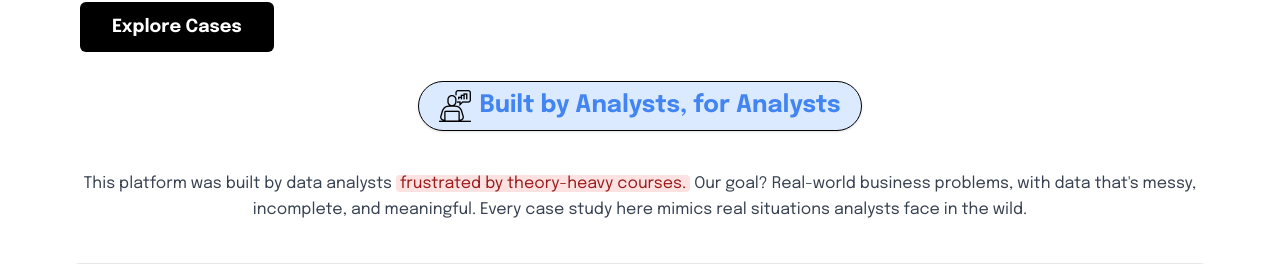
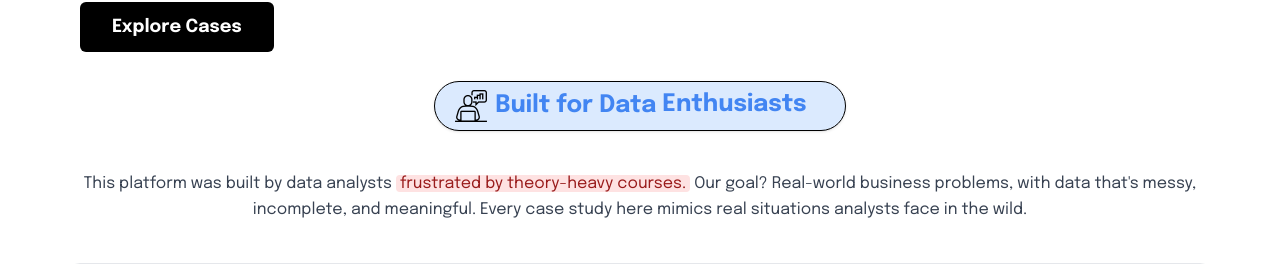
Before and after one commit to castudies/casestudies, a Django app: page / in a window 1280 px wide. Shown: the part 395-659 px from the top of the page. Run offline with Django 5.2, Linux system fonts and the light colour scheme; data that the repository does not hold is empty.

Commit message:
styled homepage

```diff
--- a/casestudies/templates/casestudies/index.html
+++ b/casestudies/templates/casestudies/index.html
@@ -39,7 +39,7 @@
 <!-- ===================
   Hero Section
 =================== -->
-<div class="bg-[#ffffff] mt-4 py-6 md:pt-7 md:pb-6 px-4 rounded-2xl max-w-6xl mx-auto mb-4 md:mb-4">
+<div class="bg-[#ffffff] mt-4 py-6 md:pt-7 md:pb-6 px-4 rounded-2xl max-w-6xl mx-auto mb-4 md:mb-4" data-aos="fade-up">
     <div class="flex flex-col md:flex-row items-center md:items-stretch justify-between gap-8">
         <!-- Left: Hero Text -->
         <div class="flex-1 flex flex-col justify-center text-left md:pr-8">
@@ -108,19 +108,24 @@ document.addEventListener("DOMContentLoaded", () => {
 <!-- ===================
   Built by Analysts Section
 =================== -->
-<div class="max-w-6xl mx-auto py-4 md:pt-0 md:pb-8">
+<div class="max-w-6xl mx-auto py-4 md:pt-0 md:pb-8" data-aos="fade-up" data-aos-delay="100">
   <div class="custom-mt-80px flex justify-center mt-2 mb-10">
     <div class="inline-flex flex-wrap items-center justify-center gap-2 bg-blue-100 text-primary rounded-full px-3 py-2 md:px-5 md:py-2 font-semibold text-base md:text-2xl shadow border border-black ">
       <img src="{% static 'icons/business-analyst.png' %}" alt="Analyst" class="w-6 h-6 md:w-8 md:h-8">
-      <span class="text-center">Built by Analysts, for Analysts</span>
+      <span class="text-center">Built for Data <span class="ticker-wrapper"><span id="ticker-list">
+        <span class="ticker-word">Enthusiasts</span>
+        <span class="ticker-word">Practitioners</span>
+        <span class="ticker-word">Strategists</span>
+        <span class="ticker-word">Enthusiasts</span>
+      </span></span></span>
     </div>
   </div>
-  <div class="flex-1 text-center">
+  <div class="flex-1 text-center" data-aos="fade-up" data-aos-delay="200">
     <p class="text-base md:text-lg text-gray-700 leading-relaxed mb-10">
       This platform was built by data analysts <span class="bg-red-100 text-red-800 px-1 rounded">frustrated by theory-heavy courses.</span> Our goal? Real-world business problems, with data that's messy, incomplete, and meaningful. Every case study here mimics real situations analysts face in the wild.
     </p>
   </div>
-  <div class="bg-gradient-to-br from-blue-50 to-white rounded-2xl shadow-lg p-8 md:p-14 border border-black/10 mb-10">
+  <div class="bg-gradient-to-br from-blue-50 to-white rounded-2xl shadow-lg p-8 md:p-14 border border-black/10 mb-10" data-aos="zoom-in" data-aos-delay="300">
     <div class="flex flex-col md:flex-row analyst-flex-row items-stretch gap-10">
       <!-- Left: Video and Description -->
       <div class="analyst-left flex flex-col items-center md:items-start">
@@ -184,11 +189,56 @@ document.addEventListener("DOMContentLoaded", () => {
     </div>
   </div>
 </div>
+<style>
+.ticker-wrapper {
+  display: inline-block;
+  position: relative;
+  overflow: hidden;
+  vertical-align: middle;
+  height: 1.2em;
+  min-width: 7ch;
+}
+#ticker-list {
+  display: flex;
+  flex-direction: column;
+  transition: transform 0.5s cubic-bezier(0.4,0,0.2,1);
+}
+.ticker-word {
+  height: 1.2em;
+  line-height: 1.2em;
+  display: block;
+  text-align: left;
+}
+</style>
+<script>
+const tickerList = document.getElementById("ticker-list");
+let tickerIndex = 0;
+const totalWords = 3; // Enthusiasts, Practitioners, Strategists
+const wordHeight = 1.2; // em
+
+function nextTickerWord() {
+  tickerIndex++;
+  tickerList.style.transition = 'transform 0.5s cubic-bezier(0.4,0,0.2,1)';
+  tickerList.style.transform = `translateY(-${tickerIndex * wordHeight}em)`;
+
+  if (tickerIndex === totalWords) {
+    setTimeout(() => {
+      tickerList.style.transition = 'none';
+      tickerList.style.transform = 'translateY(0)';
+      tickerIndex = 0;
+    }, 500); // match transition duration
+  }
+}
+
+document.addEventListener("DOMContentLoaded", () => {
+  setInterval(nextTickerWord, 2000);
+});
+</script>
 
 <!-- ===================
   Skills Section
 =================== -->
-<div class="max-w-6xl mx-auto py-4 md:pt-0 md:pb-8">
+<div class="max-w-6xl mx-auto py-4 md:pt-0 md:pb-8" data-aos="fade-up">
     <div class="text-center mb-12">
         <div class="inline-flex flex-wrap items-center justify-center gap-2 bg-blue-100 text-primary rounded-full px-3 py-2 md:px-5 md:py-2 font-semibold text-base md:text-2xl shadow mb-6 leading-relaxed border border-black">
             <img src="{% static 'icons/cognitive.png' %}" alt="Notification" class="w-4 h-4 md:w-8 md:h-8">
@@ -201,42 +251,42 @@ document.addEventListener("DOMContentLoaded", () => {
 
     <div class="grid grid-cols-1 md:grid-cols-2 lg:grid-cols-3 gap-6">
         <!-- Data Exploration & EDA -->
-        <div class="bg-white border border-black rounded-lg p-6 transition-all duration-200 ease-in-out hover:shadow-[8px_8px_0_0_#000] hover:-translate-y-1 hover:-translate-x-1">
+        <div class="bg-white border border-black rounded-lg p-6 transition-all duration-200 ease-in-out hover:shadow-[8px_8px_0_0_#000] hover:-translate-y-1 hover:-translate-x-1" data-aos="fade-up" data-aos-delay="100">
             <div class="text-3xl mb-4">📊</div>
             <h3 class="text-xl font-bold mb-3">Data Exploration & EDA</h3>
             <p class="text-gray-700">Dig deep into datasets to find patterns, outliers, and insights.</p>
         </div>
 
         <!-- Business Thinking -->
-        <div class="bg-white border border-black rounded-lg p-6 transition-all duration-200 ease-in-out hover:shadow-[8px_8px_0_0_#000] hover:-translate-y-1 hover:-translate-x-1">
+        <div class="bg-white border border-black rounded-lg p-6 transition-all duration-200 ease-in-out hover:shadow-[8px_8px_0_0_#000] hover:-translate-y-1 hover:-translate-x-1" data-aos="fade-up" data-aos-delay="200">
             <div class="text-3xl mb-4">🧠</div>
             <h3 class="text-xl font-bold mb-3">Business Thinking</h3>
             <p class="text-gray-700">Frame problems in terms of ROI, revenue impact, or user behavior.</p>
         </div>
 
         <!-- SQL for Decision-Making -->
-        <div class="bg-white border border-black rounded-lg p-6 transition-all duration-200 ease-in-out hover:shadow-[8px_8px_0_0_#000] hover:-translate-y-1 hover:-translate-x-1">
+        <div class="bg-white border border-black rounded-lg p-6 transition-all duration-200 ease-in-out hover:shadow-[8px_8px_0_0_#000] hover:-translate-y-1 hover:-translate-x-1" data-aos="fade-up" data-aos-delay="300">
             <div class="text-3xl mb-4">💻</div>
             <h3 class="text-xl font-bold mb-3">SQL for Decision-Making</h3>
             <p class="text-gray-700">Query data to answer real business questions with precision.</p>
         </div>
 
         <!-- Communication with Stakeholders -->
-        <div class="bg-white border border-black rounded-lg p-6 transition-all duration-200 ease-in-out hover:shadow-[8px_8px_0_0_#000] hover:-translate-y-1 hover:-translate-x-1">
+        <div class="bg-white border border-black rounded-lg p-6 transition-all duration-200 ease-in-out hover:shadow-[8px_8px_0_0_#000] hover:-translate-y-1 hover:-translate-x-1" data-aos="fade-up" data-aos-delay="400">
             <div class="text-3xl mb-4">💬</div>
             <h3 class="text-xl font-bold mb-3">Communication with Stakeholders</h3>
             <p class="text-gray-700">Translate technical findings into decisions that drive business results.</p>
         </div>
 
         <!-- Data Visualization & Storytelling -->
-        <div class="bg-white border border-black rounded-lg p-6 transition-all duration-200 ease-in-out hover:shadow-[8px_8px_0_0_#000] hover:-translate-y-1 hover:-translate-x-1">
+        <div class="bg-white border border-black rounded-lg p-6 transition-all duration-200 ease-in-out hover:shadow-[8px_8px_0_0_#000] hover:-translate-y-1 hover:-translate-x-1" data-aos="fade-up" data-aos-delay="500">
             <div class="text-3xl mb-4">📈</div>
             <h3 class="text-xl font-bold mb-3">Data Visualization & Storytelling</h3>
             <p class="text-gray-700">Turn raw insights into clear visuals and narratives using charts, dashboards, or reports.</p>
         </div>
 
         <!-- Automation & Data Workflows -->
-        <div class="bg-white border border-black rounded-lg p-6 transition-all duration-200 ease-in-out hover:shadow-[8px_8px_0_0_#000] hover:-translate-y-1 hover:-translate-x-1">
+        <div class="bg-white border border-black rounded-lg p-6 transition-all duration-200 ease-in-out hover:shadow-[8px_8px_0_0_#000] hover:-translate-y-1 hover:-translate-x-1" data-aos="fade-up" data-aos-delay="600">
             <div class="text-3xl mb-4">⚙️</div>
             <h3 class="text-xl font-bold mb-3">Automation & Data Workflows</h3>
             <p class="text-gray-700">If the analysis is valuable and repeatable — automate it. Build dashboards, scheduled queries, and alerting systems.</p>
@@ -247,7 +297,7 @@ document.addEventListener("DOMContentLoaded", () => {
 <!-- ===================
   Latest Case Studies Section
 =================== -->
-<div class="max-w-6xl mx-auto py-4 md:pt-0 md:pb-8" id="case-studies-section">
+<div class="max-w-6xl mx-auto py-4 md:pt-0 md:pb-8" id="case-studies-section" data-aos="fade-up">
     <div class="flex justify-center mt-2 mb-10">
         <div class="inline-flex flex-wrap items-center justify-center gap-2 bg-blue-100 text-primary rounded-full px-3 py-2 md:px-5 md:py-2 font-semibold text-base md:text-2xl shadow border border-black">
             <img src="{% static 'icons/notification_v2.png' %}" alt="Notification" class="w-4 h-4 md:w-8 md:h-8">
@@ -260,7 +310,7 @@ document.addEventListener("DOMContentLoaded", () => {
         <a href="{% url 'casestudies:case_study_detail' case_study.slug %}"
            class="block bg-white rounded-lg border border-black overflow-hidden
                   transition-all duration-200 ease-in-out
-                  hover:shadow-[8px_8px_0_0_#000] hover:-translate-y-1 hover:-translate-x-1">
+                  hover:shadow-[8px_8px_0_0_#000] hover:-translate-y-1 hover:-translate-x-1" data-aos="zoom-in" data-aos-delay="{{ forloop.counter0|add:1 }}00">
 
             {% if case_study.thumbnail %}
             <div class="w-full h-40 bg-gray-200 border-b border-black">
@@ -299,7 +349,7 @@ document.addEventListener("DOMContentLoaded", () => {
 <!-- ===================
   FAQ Section
 =================== -->
-<div class="max-w-6xl mx-auto py-8 md:py-12">
+<div class="max-w-6xl mx-auto py-8 md:py-12" data-aos="fade-up">
     <div class="flex justify-center mb-8">
         <div class="inline-flex flex-wrap items-center justify-center gap-2 bg-blue-100 text-primary rounded-full px-3 py-2 md:px-5 md:py-2 font-semibold text-base md:text-2xl shadow border border-black">
             <img src="{% static 'icons/faq.png' %}" alt="FAQ" class="w-4 h-4 md:w-8 md:h-8">
@@ -368,4 +418,18 @@ document.addEventListener("DOMContentLoaded", () => {
     </div>
 </div>
 
+<!-- Add AOS CSS in the head and JS before </body> -->
+{% block extra_head %}
+<link href="https://cdn.jsdelivr.net/npm/aos@2.3.4/dist/aos.css" rel="stylesheet">
 {% endblock %}
+{% block extra_js %}
+<script src="https://cdn.jsdelivr.net/npm/aos@2.3.4/dist/aos.js"></script>
+<script>
+  AOS.init({
+    duration: 800,
+    once: true
+  });
+</script>
+{% endblock %}
+
+{% endblock %}
```
